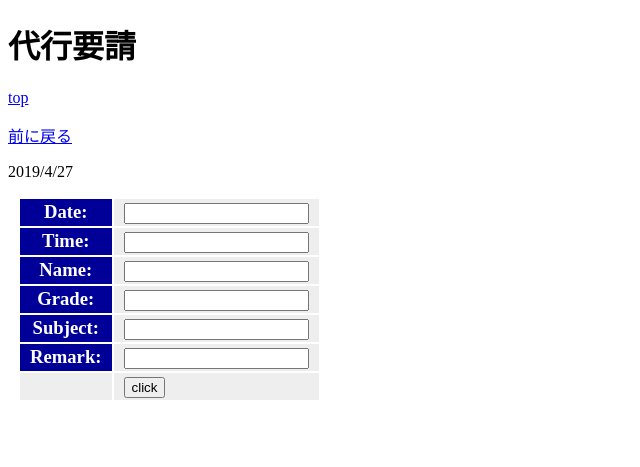
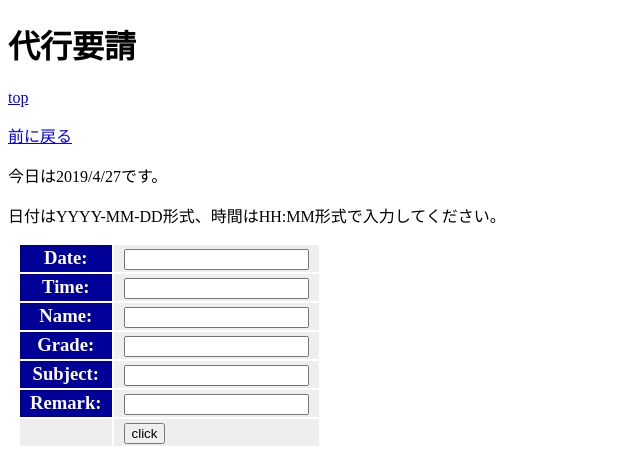
Before and after one commit to inter333/acting_lecture, a Django app: page /hello/create/2019/4/27 in a window 1280 px wide. Shown: the top 467 px of the page, without its empty margins (0-640 px from the left). Run offline with Django 3.2, Linux system fonts and the light colour scheme; the visitor is signed in with stand-in values (Sample User, id 1).

Commit message:
完成版（仮）

```diff
--- a/hello/templates/hello/create.html
+++ b/hello/templates/hello/create.html
@@ -11,7 +11,8 @@
     <h1>{{title}}</h1>
     <p><a href="{% url 'hello:month' %}">{{message|safe}}</a></p>
     <p><a href="{% url 'hello:index' year month day %}">{{msg|safe}}</a></p>
-    <p>{{year}}/{{month}}/{{day}}</p>
+    <p>今日は{{year}}/{{month}}/{{day}}です。</p>
+    <p>日付はYYYY-MM-DD形式、時間はHH:MM形式で入力してください。</p>
     <table>
         <form action="{% url 'hello:create' year month day %}" method="post">
         {% csrf_token %}
```
